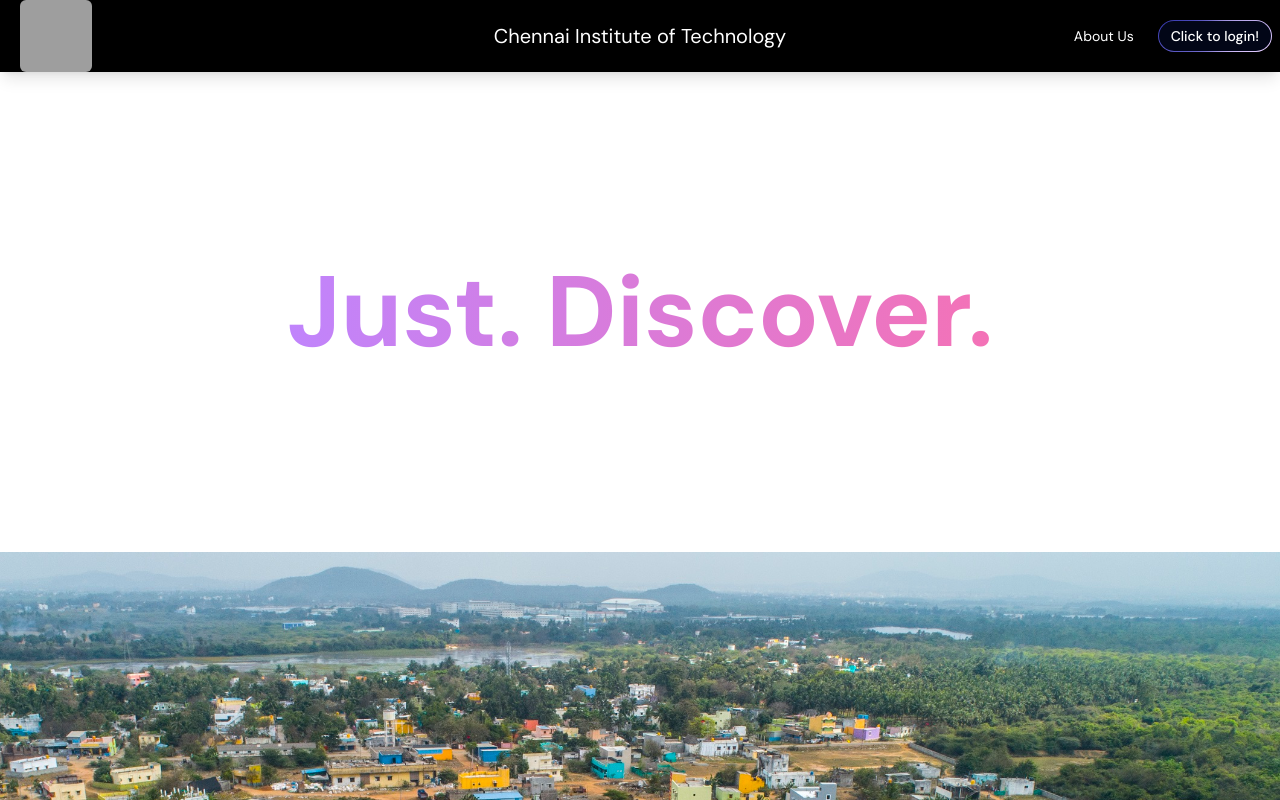
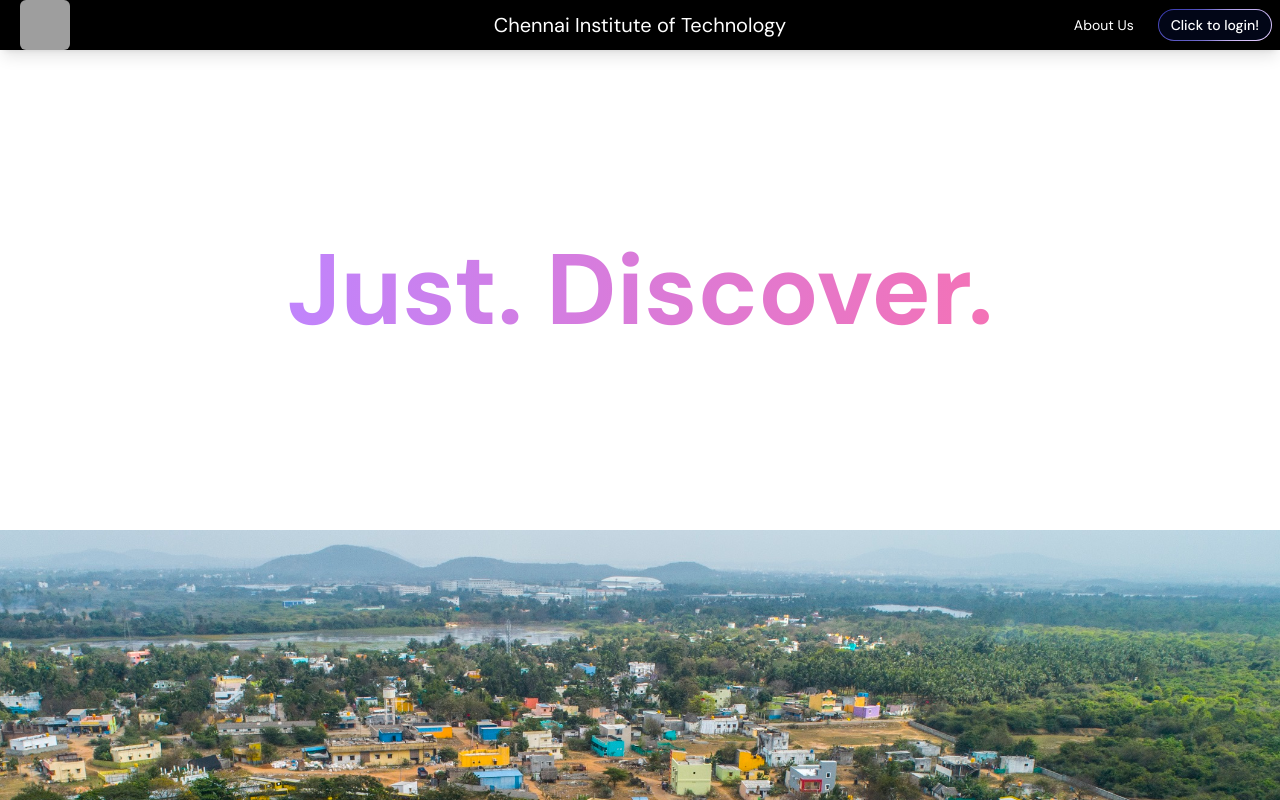
Before and after one commit to Thrish05/Staff_Hub, a Next.js app: page / in a window 1280 px wide. Shown: the top 800 px of the page. Built offline with nearby package versions, Linux system fonts and the light colour scheme; grey boxes are pictures that could not be loaded.

Commit message:
updated q-o-l

```diff
--- a/app/components/Header.js
+++ b/app/components/Header.js
@@ -44,7 +44,7 @@ export default function Header()
     }
 
     return(
-        <div className={clsx("flex flex-row bg-black h-[9vh] text-white items-center justify-between pl-5 pr-2 shadow-lg transition-all duration-300")}>
+        <div className={clsx("flex flex-row bg-black h-[50px] w-full overflow-x-hidden text-white items-center justify-between pl-5 pr-2 shadow-lg transition-all duration-300")}>
             {/* <button className="transition-all duration-300 hover:scale-105 ring-1 ring-white h-1/2 flex items-center justify-center rounded-sm active:scale-95 p-2 text-2xl">☰</button> */}
             {/* <img src = {`${currPath === '/login' ? "/images/cit_normallogo.jpg " : "/images/logo2.png"}`} className = "left-1/2 -translate-x-1/2 h-full rounded-md"></img> */}
             <img src = "/images/cit_whitelogo.webp" className="h-full rounded-md aspect-square"></img>
--- a/app/layout.tsx
+++ b/app/layout.tsx
@@ -20,7 +20,7 @@ export default function RootLayout({
   return (
     <html lang="en" className="scroll-smooth">
       <body
-        className={`${dm_sans.className}  bg-white text-black container`}>{children}</body>
+        className={`${dm_sans.className}  bg-white text-black w-full overflow-x-hidden`}>{children}</body>
     </html>
   );
 }
--- a/app/leave/apply/page.js
+++ b/app/leave/apply/page.js
@@ -33,17 +33,14 @@ export default function Dashboard() {
     return (
         <>
             <Header />
-            <div className="h-screen w-screen flex">
+            <div className="flex">
                 <Sidebar />
                 <div className="bg-white flex-1 text-black p-8 overflow-y-auto">
                     <h1 className="text-3xl font-bold mb-6">Leave Management</h1>
-
-                    {/* Form */}
                     <div className="bg-gray-50 p-6 rounded-xl shadow-lg w-full max-w-4xl">
                         <h2 className="text-xl font-semibold mb-4">Apply Leave</h2>
 
                         <div className="grid grid-cols-1 md:grid-cols-2 gap-6">
-                            {/* Leave Type */}
                             <div>
                                 <label className="block mb-1 text-sm font-medium">Leave Type</label>
                                 <select className="w-full border rounded px-4 py-2 shadow-sm">
--- a/app/leave/viewstatus/page.js
+++ b/app/leave/viewstatus/page.js
@@ -59,7 +59,7 @@ export default function LeaveStatus() {
     return (
         <>
             <Header />
-            <div className="h-screen w-screen flex">
+            <div className="flex">
                 <Sidebar />
                 <div className="bg-white flex-1 text-black p-8 overflow-y-auto">
                     <h1 className="text-3xl font-bold mb-6">Leave Application Status</h1>
--- a/app/page.tsx
+++ b/app/page.tsx
@@ -19,14 +19,14 @@ export default function Home()
     return () => clearTimeout(timer);
   }, []);
   return (
-    <div className = "relative">
-      {showSplash && (
+    <div className = "relative w-full overflow-x-hidden flex items-center justify-center">
+      {/* {showSplash && (
         <div className = "fixed inset-0 flex flex-col justify-center items-center bg-white z-50 animate-fadeOut w-screen h-screen">
           <img src = "/images/mob.gif" alt = "Loading" className = "w-50 rounded-lg center-10 h-40"/>
           <img src = "/images/loading.gif" alt = "Loading" className = "w-50 rounded-lg center-10 h-20"/>
         </div>
-      )}
-      <div className = {` ${showSplash ? "opacity-0" : "opacity-100"} transition-opacity duration-1000 flex flex-col`}>
+      )} */}
+      <div className = {` ${showSplash ? "opacity-0" : "opacity-100"} transition-opacity duration-1000 w-full flex flex-col`}>
         <Header/>
         <Hero />
         <Overlay />
```
